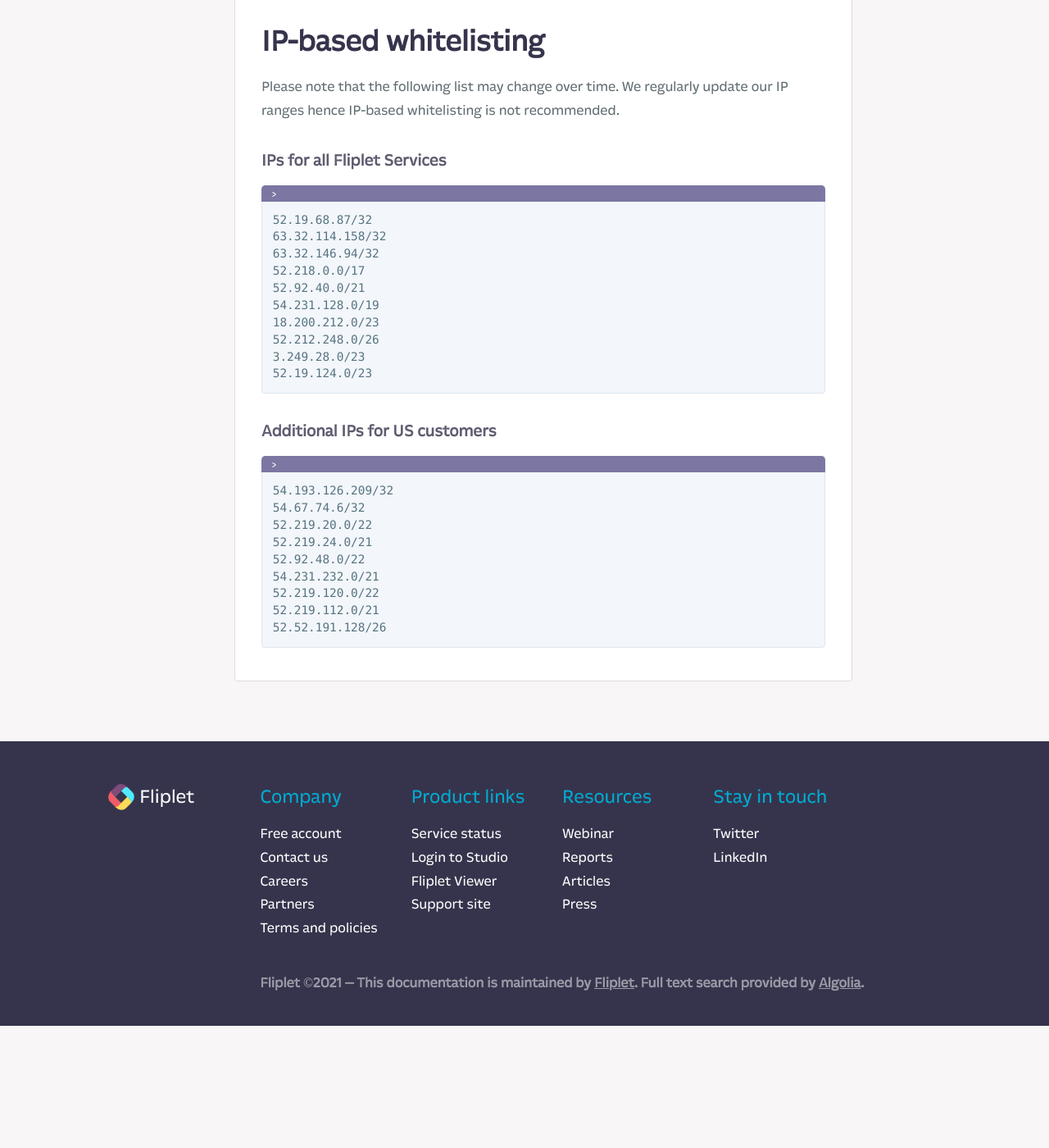
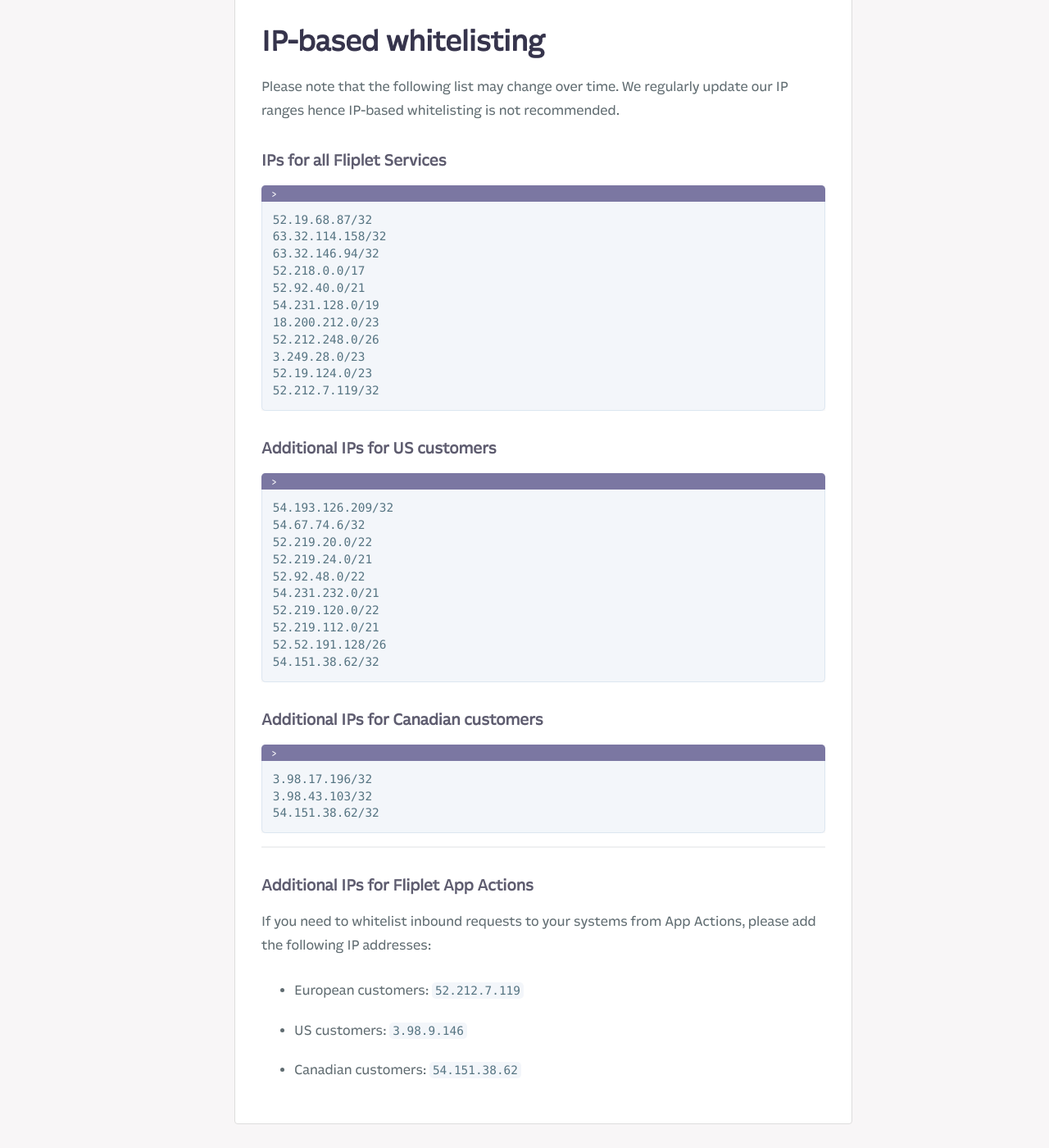
Before and after one commit to Fliplet/fliplet-cli, a Jekyll site: the page built from docs/URLs-and-IP-Addresses.md, in a window 1280 px wide and 1400 px high, scrolled down 2061 px. Shown: the whole window at 82% size. Built offline with Jekyll 4.4.1, drawn with Linux system fonts in a browser that asks for light colours; nearby versions of some CDN libraries; our own code applies the rules of GitHub Pages for plain Markdown files; library files that are not in the unit come from our copies; comment, search, counter and statistics services are not loaded; a style sheet for code colours, icons or effects is not loaded; before the commit the page ends 3312 px from its top, so only the background shows below that; some of the changed text lies outside the part shown.

Commit message:
added note for static IPs on app actions

````diff
--- a/docs/URLs-and-IP-Addresses.md
+++ b/docs/URLs-and-IP-Addresses.md
@@ -71,6 +71,7 @@
 52.212.248.0/26
 3.249.28.0/23
 52.19.124.0/23
+52.212.7.119/32
 ```
 
 ### Additional IPs for US customers
@@ -85,4 +86,24 @@
 52.219.120.0/22
 52.219.112.0/21
 52.52.191.128/26
+54.151.38.62/32
 ```
+
+
+### Additional IPs for Canadian customers
+
+```
+3.98.17.196/32
+3.98.43.103/32
+54.151.38.62/32
+```
+
+---
+
+### Additional IPs for Fliplet App Actions
+
+If you need to whitelist inbound requests to your systems from App Actions, please add the following IP addresses:
+
+- European customers: `52.212.7.119`
+- US customers: `3.98.9.146`
+- Canadian customers: `54.151.38.62`
````
Also changed, not shown: docs/API/core/app-actions.md (+10 -0 lines).
